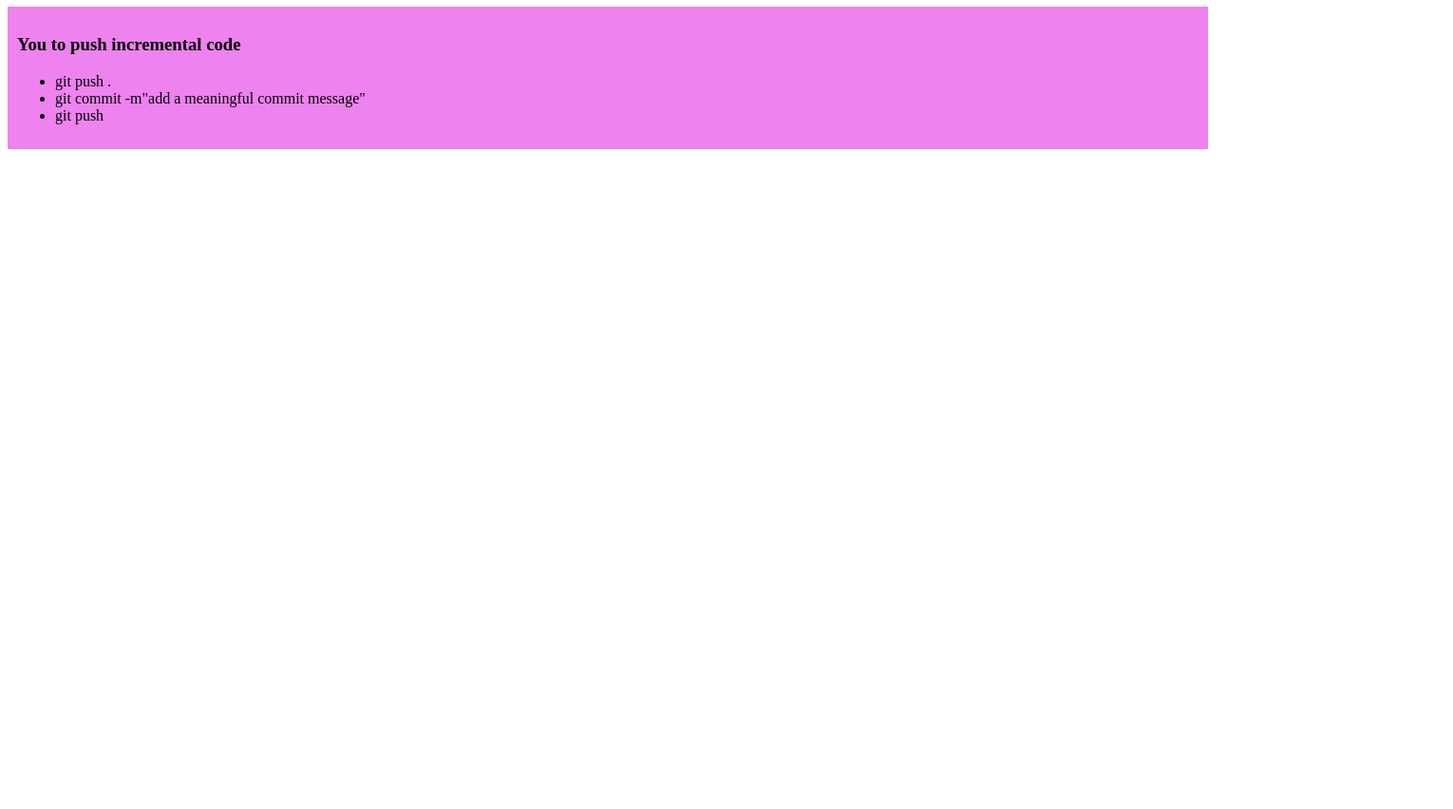
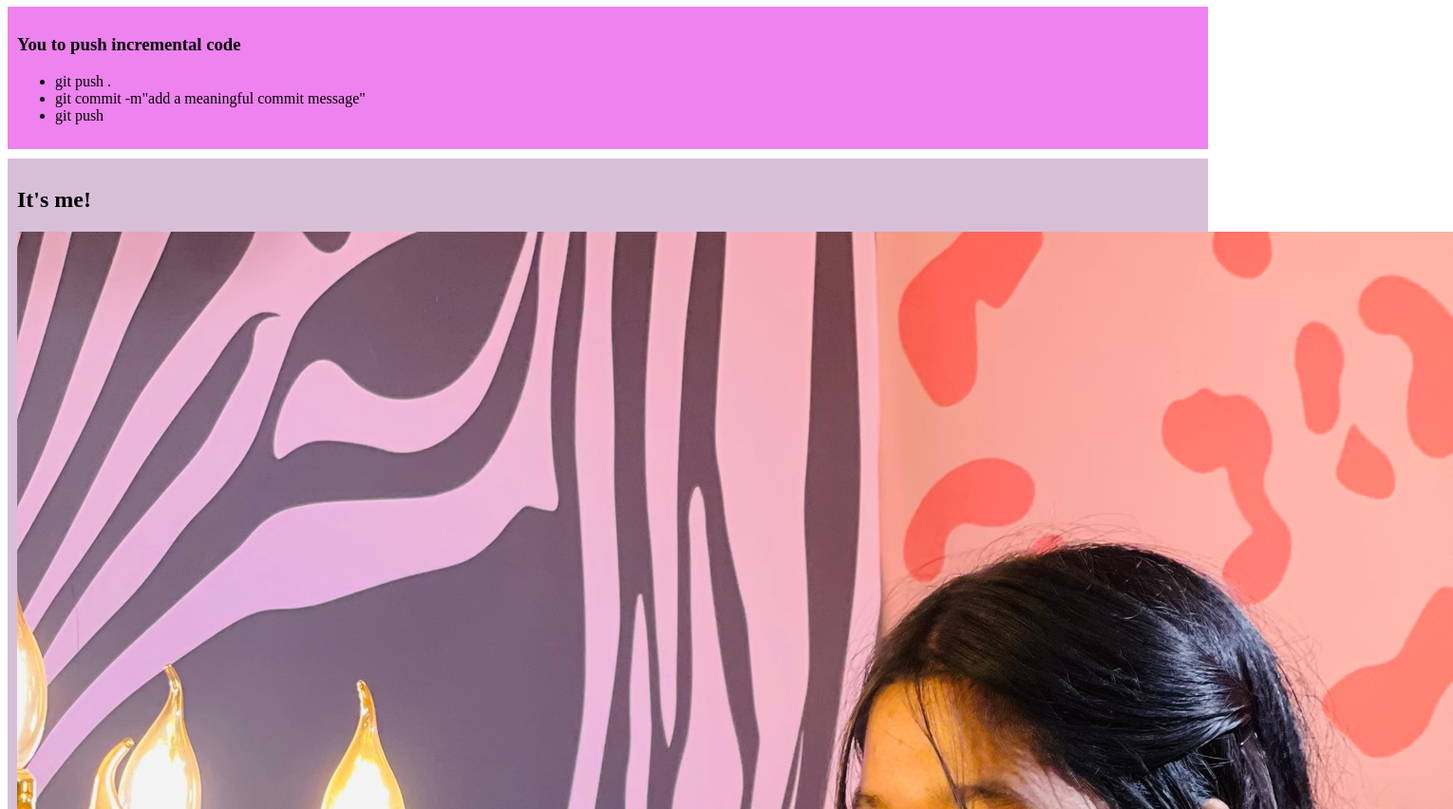
Before and after one commit to Umme-Habiba123/Daisy-Debugging-Github-repo, a plain HTML site: page index.html in a window 1280 px wide. Shown: the part 532-1384 px from the top of the page at 95% size, 1530 px wide, since content can reach past the window. Before the commit the page ends 800 px from the top, so only its background shows below. Drawn offline with Linux system fonts and the light colour scheme.

Commit message:
added my photos

```diff
--- a/index.html
+++ b/index.html
@@ -32,5 +32,10 @@
             <li>git push</li>
         </ul>
     </div>
+    <div class="me">
+      <h2>It's me!</h2>
+        <img src="m1.jpg" alt="chih kmne parla">
+
+    </div>
 </body>
 </html>
--- a/styles/blog.css
+++ b/styles/blog.css
@@ -8,3 +8,6 @@ div{
     padding: 10px;
     margin-bottom: 10px;
 }
+.me{
+    height: auto;
+}
```
Also changed, not shown: bibahoo.jpg (added), m1.jpg (added).
